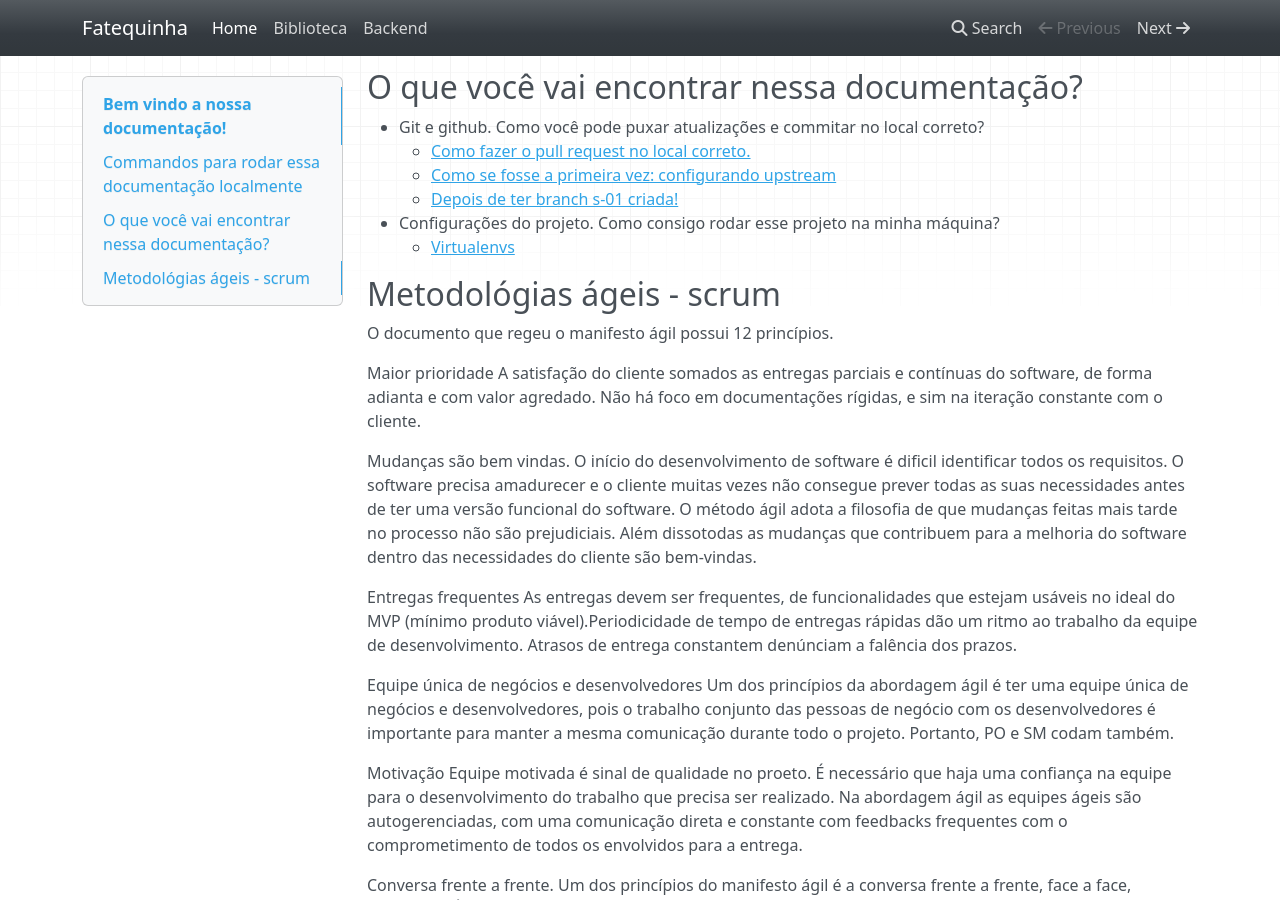
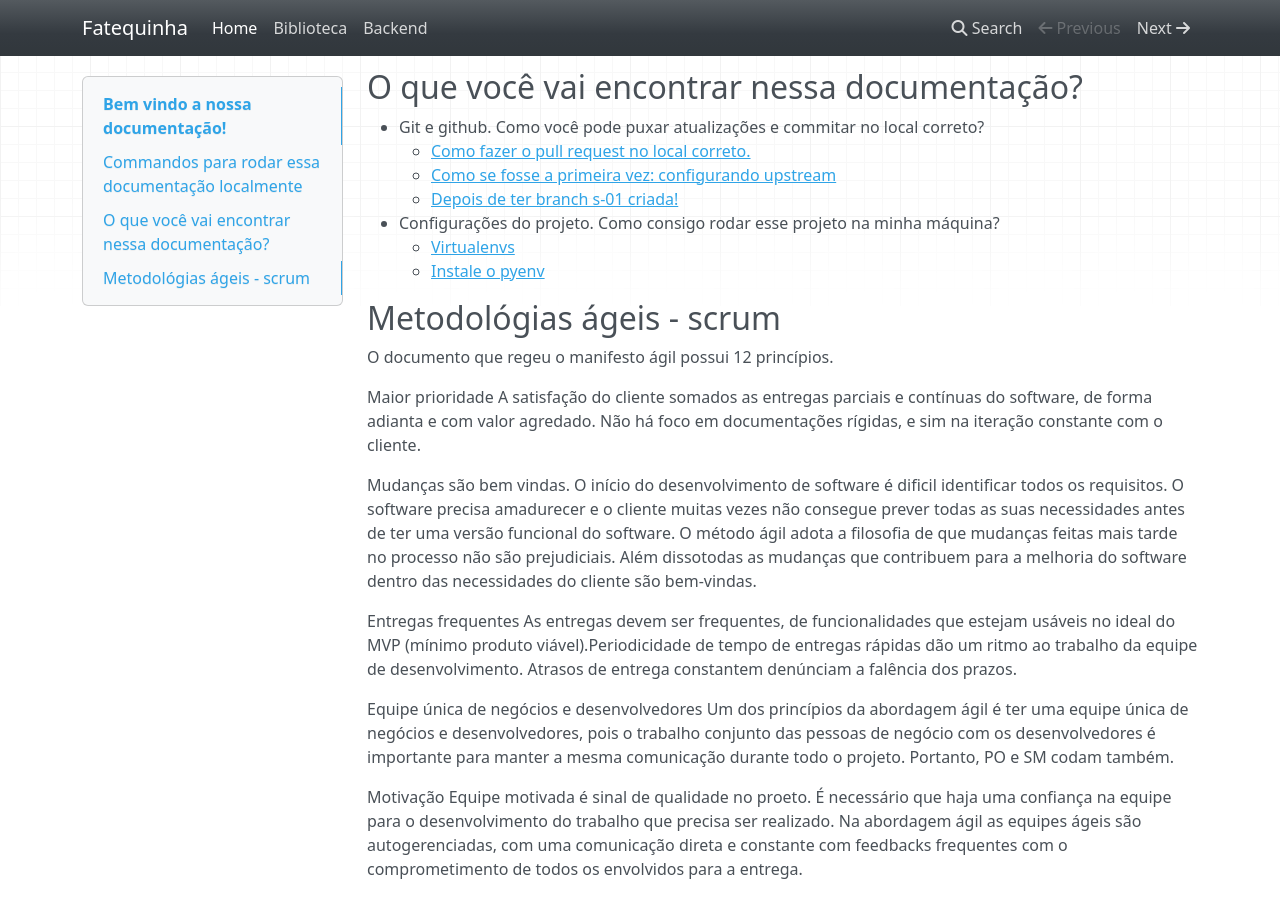
Before and after one commit to c137santos/FATEC-API-1S-DOCUMENTS, an MkDocs documentation site: the page built from docs/index.md, in a window 1280 px wide and 900 px high, scrolled down 303 px. Built offline with MkDocs 1.6.1, drawn with Linux system fonts in a browser that asks for light colours; nearby versions of some CDN libraries.

Commit message:
ancora do pyenv

```diff
--- a/docs/index.md
+++ b/docs/index.md
@@ -18,6 +18,7 @@ Para visitar como ela funciona, você pode visitar essa doc!
     * [Depois de ter branch s-01 criada!](biblioteca.md#depois-de-ter-branch-s-01-criada)
 - Configurações do projeto. Como consigo rodar esse projeto na minha máquina?
     * [Virtualenvs](biblioteca.md#virtualenvs)
+    * [Instale o pyenv](biblioteca.md#instale-o-pyenv)
 
 ## Metodológias ágeis - scrum
 
```
